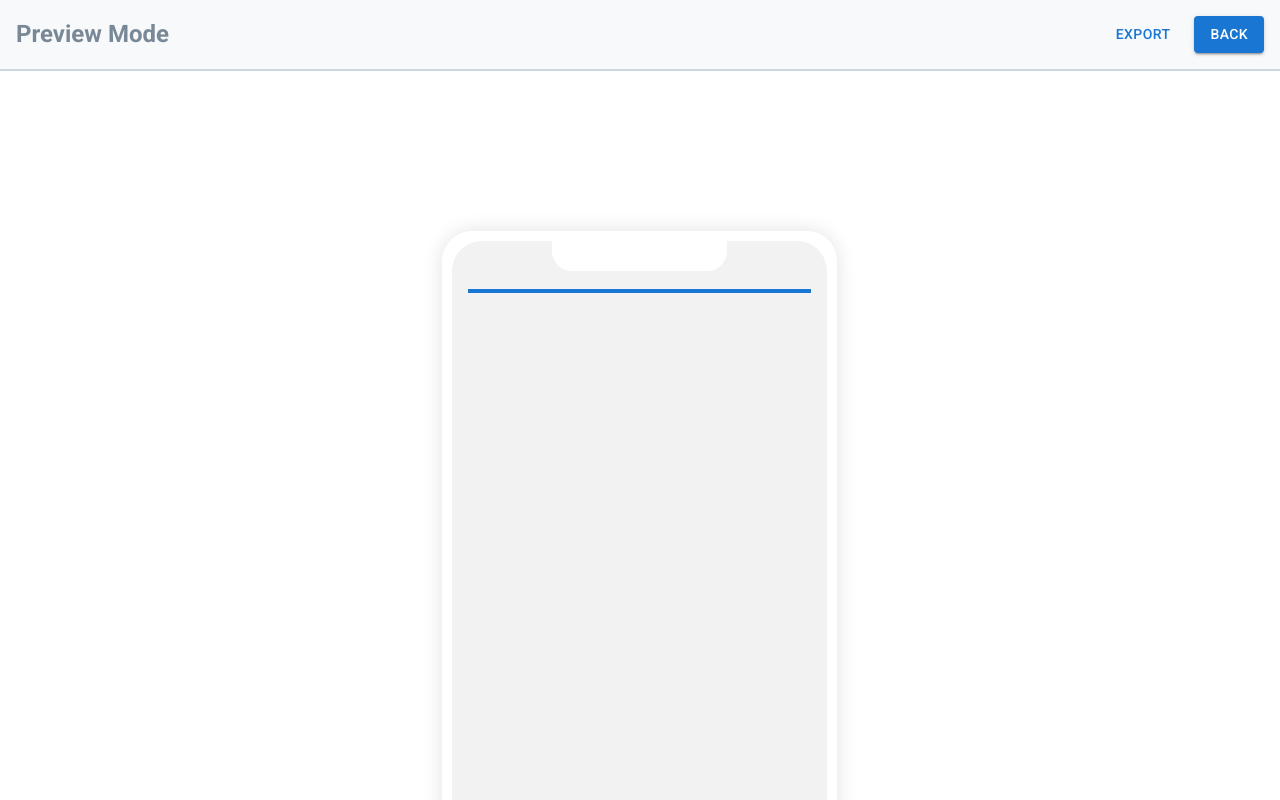
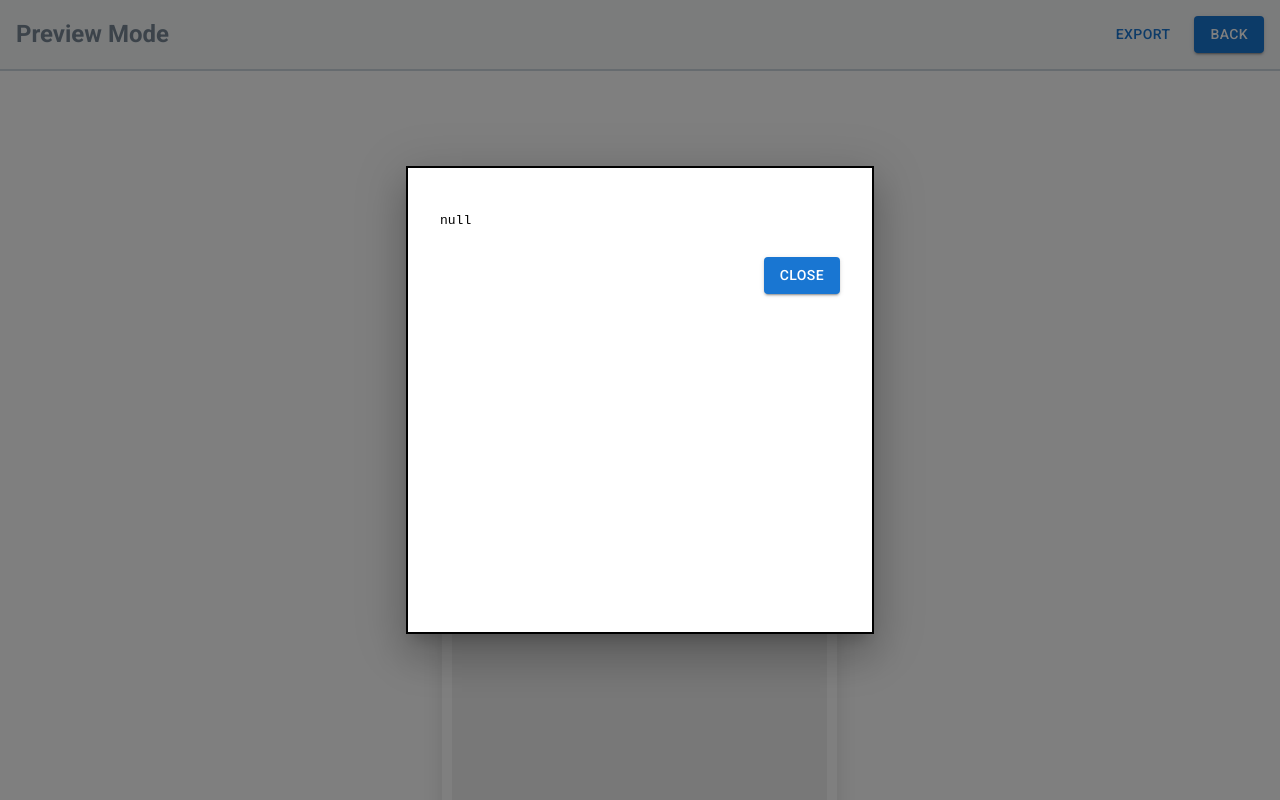
Before and after one commit to osoc22/project-digital-wallet, a React (Create React App) app: page /preview in a window 1280 px wide. Both pictures are taken after a click on the button "EXPORT". Shown: the top 800 px of the page. Built offline with nearby package versions, Linux system fonts and the light colour scheme.

Commit message:
Add preview modal

```diff
--- a/src/components/Preview.tsx
+++ b/src/components/Preview.tsx
@@ -6,6 +6,7 @@ import { Button, LinearProgress, Stack } from "@mui/material";
 import { useProcedures } from "../contexts/ProcedureProvider";
 import Navbar from "./Navbar";
 import { useNavigate } from "react-router-dom";
+import { Modal } from "@mui/material";
 
 export default function Preview() {
   const navigate = useNavigate();
@@ -29,13 +30,28 @@ export default function Preview() {
     [response, page, maxPage]
   );
 
+  const [open, setOpen] = useState(false);
+
+  const style = {
+    position: "absolute" as "absolute",
+    top: "50%",
+    left: "50%",
+    transform: "translate(-50%, -50%)",
+    width: 400,
+    height: 400,
+    bgcolor: "background.paper",
+    border: "2px solid #000",
+    boxShadow: 24,
+    p: 4
+  };
+
   return (
     <Stack spacing={20}>
       <Navbar
         page="Preview Mode"
         elements={
           <>
-            <Button variant="text" onClick={() => alert(JSON.stringify(procedure, null, 2))}>
+            <Button variant="text" onClick={() => setOpen(!open)}>
               Export
             </Button>
             <Button variant="contained" onClick={() => navigate("/canvas")}>
@@ -88,6 +104,20 @@ export default function Preview() {
                 Part {currentPage} of {maxPage}
               </Box>
             </Stack>
+            <Modal open={open} onClose={() => setOpen(!open)}>
+              <Stack sx={style} direction="column" spacing={2}>
+                <Box sx={{ overflowY: "scroll" }}>
+                  <pre>{JSON.stringify(procedure, null, 2)}</pre>
+                </Box>
+                <Button
+                  variant="contained"
+                  sx={{ alignSelf: "end", width: "fit-content" }}
+                  onClick={() => setOpen(!open)}
+                >
+                  Close
+                </Button>
+              </Stack>
+            </Modal>
           </Box>
         </Box>
       </Container>
```
